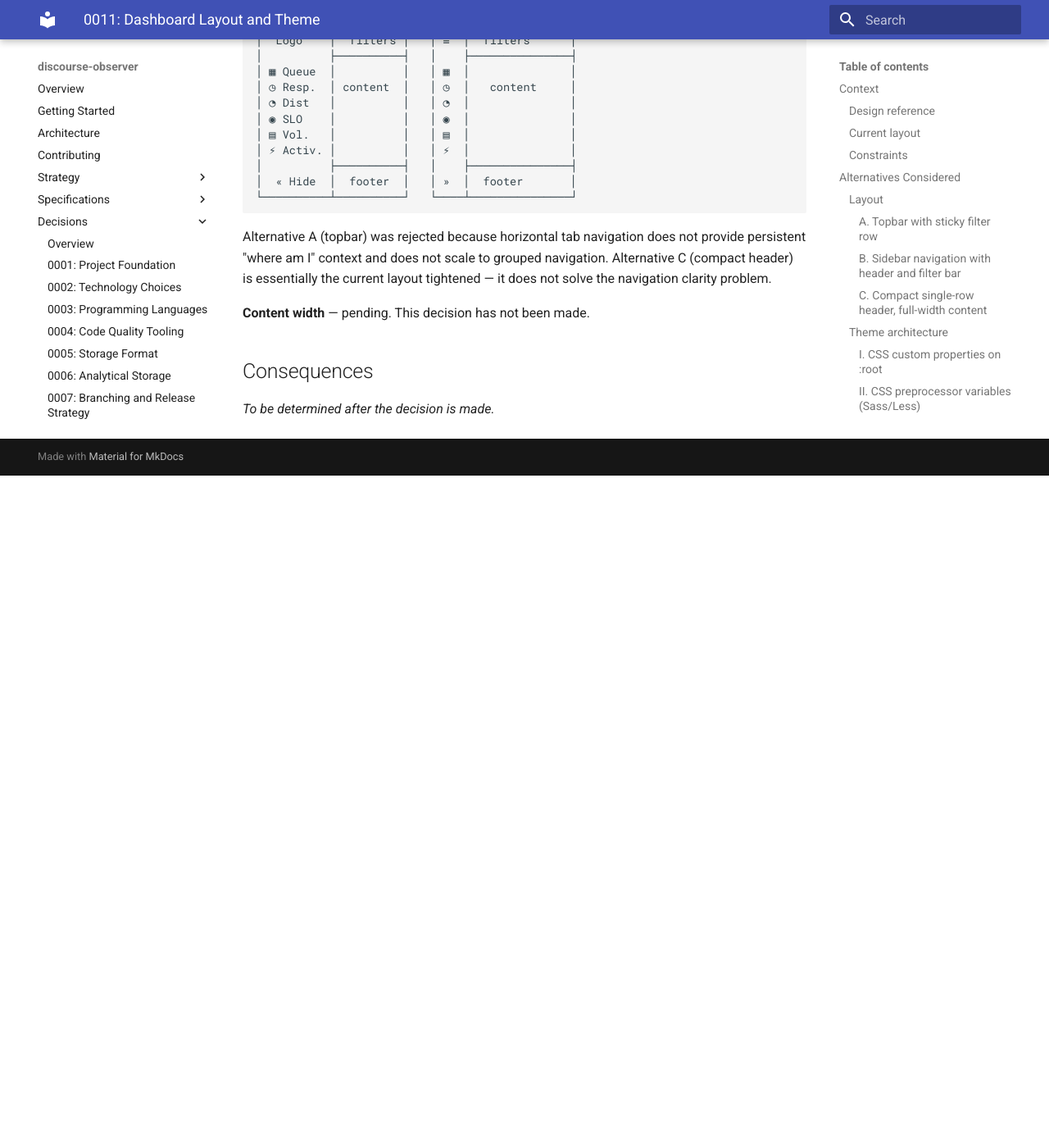
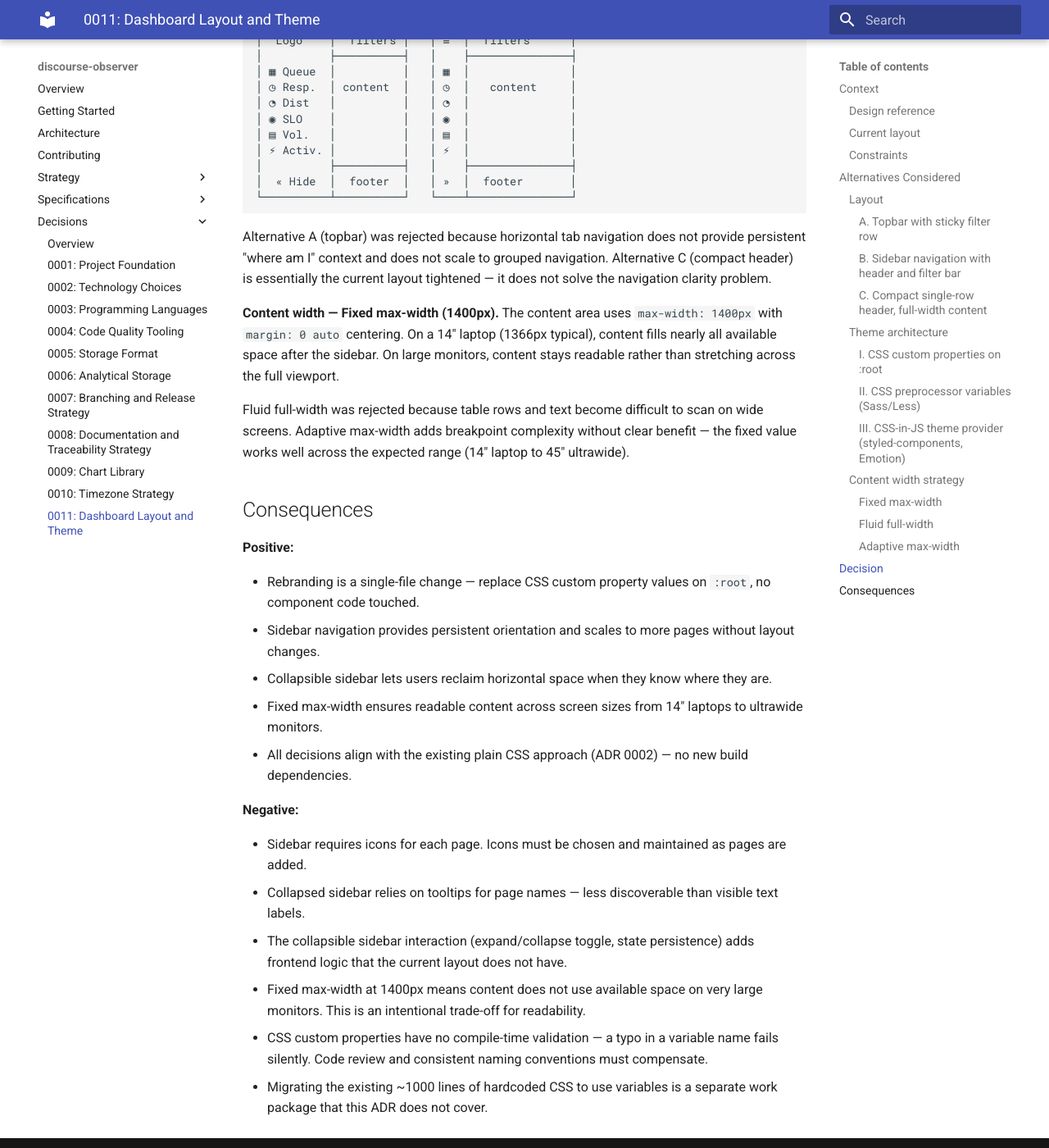
Before and after one commit to MorganDigitalAsyncTransparency/community, an MkDocs documentation site: the page built from discourse-observer/docs/decisions/0011-dashboard-layout-and-theme.md, in a window 1280 px wide and 1400 px high, scrolled down 7607 px. Shown: the whole window at 82% size. Built offline with MkDocs 1.6.1 and Material for MkDocs 9.7.7, drawn with Linux system fonts in a browser that asks for light colours; before the commit the page ends 8187 px from its top, so only the background shows below that.

Commit message:
Complete ADR 0011: accept all three decisions
Theme: CSS custom properties. Layout: collapsible sidebar.
Content width: fixed max-width 1400px. Add consequences.

Co-Authored-By: Claude Opus 4.6 (1M context) <noreply@anthropic.com>

```diff
--- a/discourse-observer/docs/decisions/0011-dashboard-layout-and-theme.md
+++ b/discourse-observer/docs/decisions/0011-dashboard-layout-and-theme.md
@@ -278,8 +278,25 @@ On small screens (below ~768px), the sidebar collapses behind a hamburger toggle
 
 Alternative A (topbar) was rejected because horizontal tab navigation does not provide persistent "where am I" context and does not scale to grouped navigation. Alternative C (compact header) is essentially the current layout tightened — it does not solve the navigation clarity problem.
 
-**Content width** — pending. This decision has not been made.
+**Content width — Fixed max-width (1400px).** The content area uses `max-width: 1400px` with `margin: 0 auto` centering. On a 14" laptop (1366px typical), content fills nearly all available space after the sidebar. On large monitors, content stays readable rather than stretching across the full viewport.
+
+Fluid full-width was rejected because table rows and text become difficult to scan on wide screens. Adaptive max-width adds breakpoint complexity without clear benefit — the fixed value works well across the expected range (14" laptop to 45" ultrawide).
 
 ## Consequences
 
-*To be determined after the decision is made.*
+**Positive:**
+
+- Rebranding is a single-file change — replace CSS custom property values on `:root`, no component code touched.
+- Sidebar navigation provides persistent orientation and scales to more pages without layout changes.
+- Collapsible sidebar lets users reclaim horizontal space when they know where they are.
+- Fixed max-width ensures readable content across screen sizes from 14" laptops to ultrawide monitors.
+- All decisions align with the existing plain CSS approach (ADR 0002) — no new build dependencies.
+
+**Negative:**
+
+- Sidebar requires icons for each page. Icons must be chosen and maintained as pages are added.
+- Collapsed sidebar relies on tooltips for page names — less discoverable than visible text labels.
+- The collapsible sidebar interaction (expand/collapse toggle, state persistence) adds frontend logic that the current layout does not have.
+- Fixed max-width at 1400px means content does not use available space on very large monitors. This is an intentional trade-off for readability.
+- CSS custom properties have no compile-time validation — a typo in a variable name fails silently. Code review and consistent naming conventions must compensate.
+- Migrating the existing ~1000 lines of hardcoded CSS to use variables is a separate work package that this ADR does not cover.
```
Also changed, not shown: other parts of discourse-observer/docs/decisions/0011-dashboard-layout-and-theme.md (+1 -1 lines), discourse-observer/docs/decisions/README.md (+1 -1 lines).
